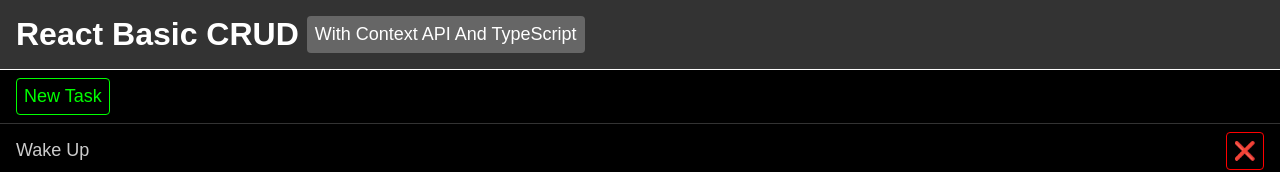
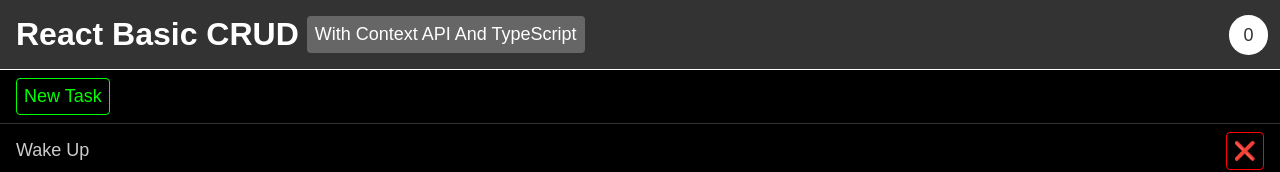
Before and after one commit to jpbarbosa/react-context-ts, a React (Create React App) app: page / in a window 1280 px wide. Shown: the top 172 px of the page. Built offline with nearby package versions, Linux system fonts and the light colour scheme.

Commit message:
Add tasks counter on header

```diff
--- a/src/components/Header.tsx
+++ b/src/components/Header.tsx
@@ -1,10 +1,15 @@
+import { useDataContext } from '../contexts/dataContext';
+
 const Header = () => {
+  const { data } = useDataContext();
+
   return (
     <header>
       <h1>
         <div className="title">React Basic CRUD</div>
         <div className="subtitle">With Context API And TypeScript</div>
       </h1>
+      <div className="counter">{data.length}</div>
     </header>
   );
 };
```
